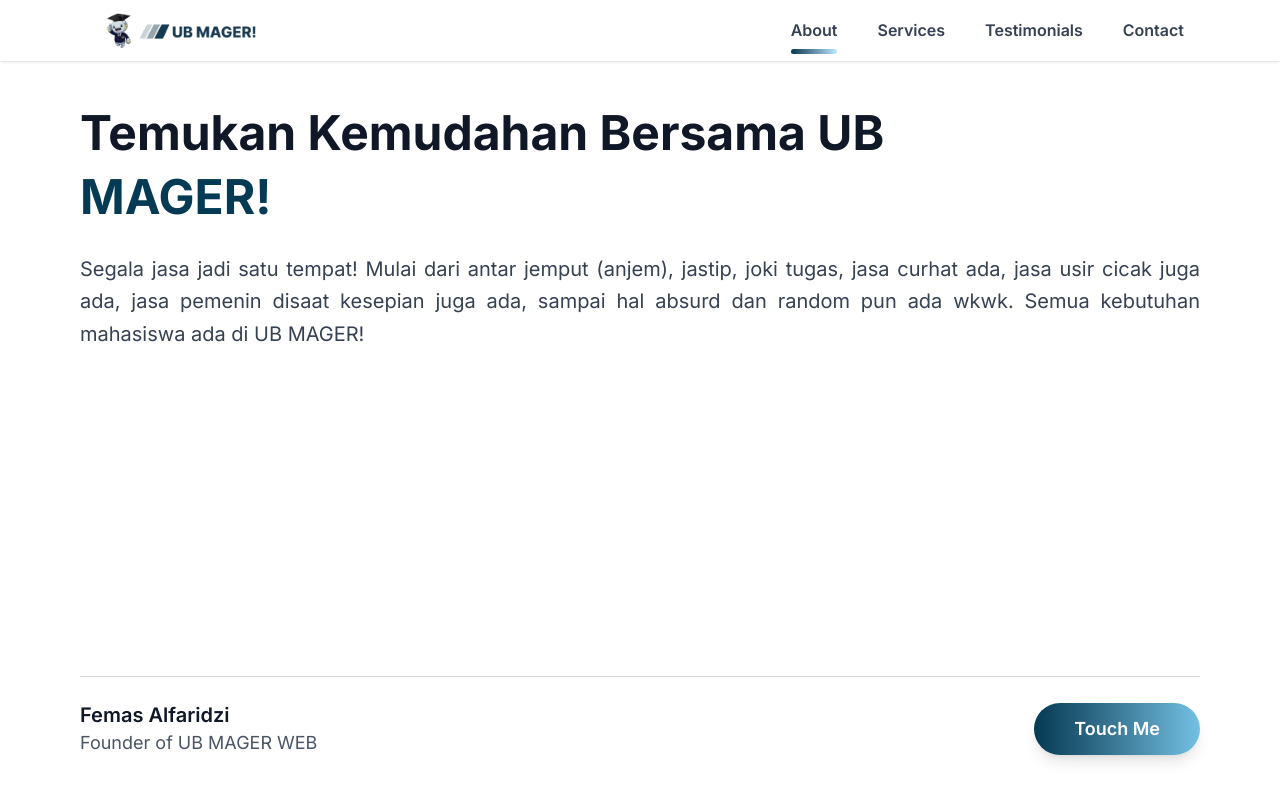
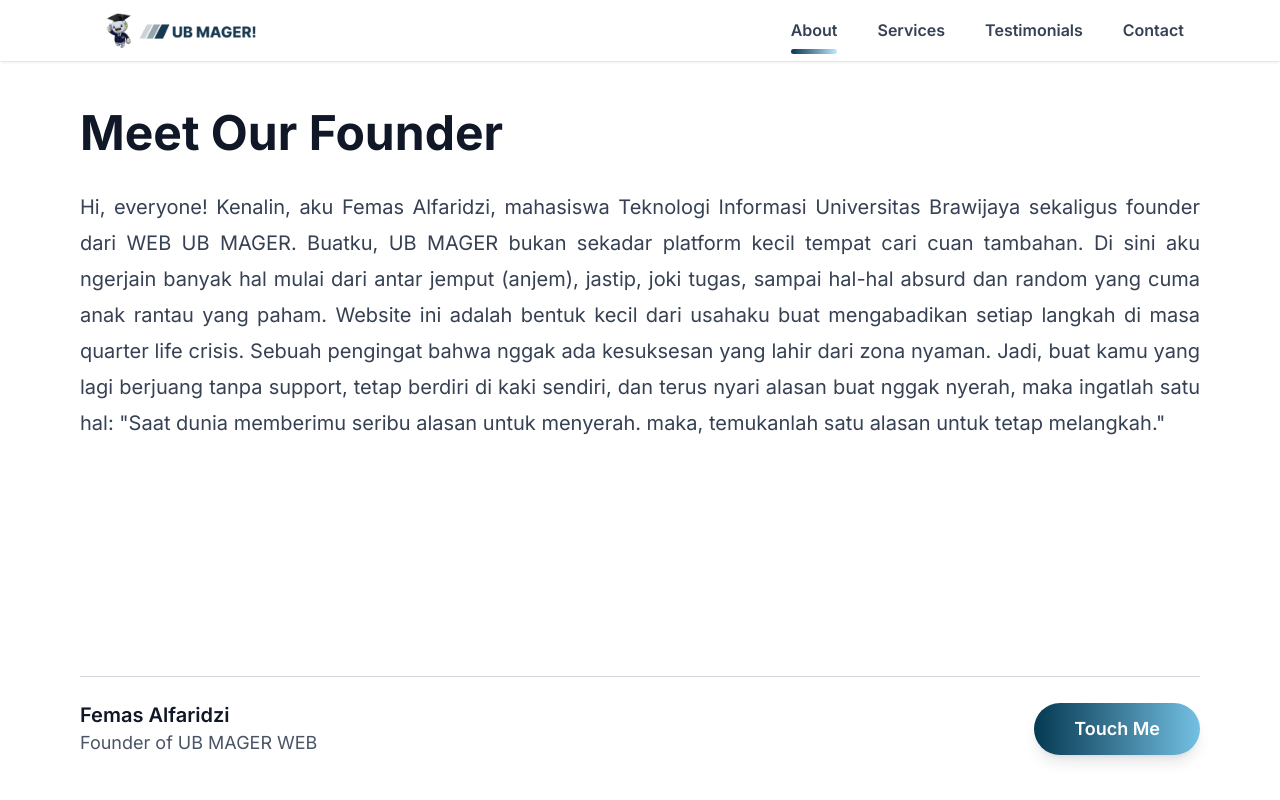
Before and after one commit to femas-alfaridzi/ub-mager, a Next.js app: page /about in a window 1280 px wide. Shown: the top 800 px of the page. Built offline with nearby package versions, Linux system fonts and the light colour scheme.

Commit message:
Revert about page to original version

```diff
--- a/src/app/about/page.tsx
+++ b/src/app/about/page.tsx
@@ -3,7 +3,13 @@
 import Link from "next/link";
 
 const AboutPage = () => {
-  const quoteText = `Segala jasa jadi satu tempat! Mulai dari antar jemput (anjem), jastip, joki tugas, jasa curhat ada, jasa usir cicak juga ada, jasa pemenin disaat kesepian juga ada, sampai hal absurd dan random pun ada wkwk. Semua kebutuhan mahasiswa ada di UB MAGER!`;
+  const quoteText = `Hi, everyone! Kenalin, aku Femas Alfaridzi, mahasiswa Teknologi Informasi Universitas Brawijaya sekaligus founder dari WEB UB MAGER. Buatku, UB MAGER bukan sekadar platform kecil tempat cari cuan tambahan.
+  Di sini aku ngerjain banyak hal mulai dari antar jemput (anjem), jastip, joki tugas, sampai hal-hal absurd dan random yang cuma anak rantau yang paham.
+  Website ini adalah bentuk kecil dari usahaku buat mengabadikan setiap langkah di masa quarter life crisis. Sebuah pengingat bahwa nggak ada kesuksesan yang lahir dari zona nyaman.
+Jadi, buat kamu yang lagi berjuang tanpa support, tetap berdiri di kaki sendiri, dan terus nyari alasan buat nggak nyerah,
+maka ingatlah satu hal:
+"Saat dunia memberimu seribu alasan untuk menyerah.
+maka, temukanlah satu alasan untuk tetap melangkah."`;
 
   return (
     <main className="min-h-screen bg-white">
@@ -12,19 +18,16 @@ const AboutPage = () => {
         <div className="flex-1 w-full max-w-7xl mx-auto px-6 sm:px-8 md:px-12 lg:px-16 xl:px-20 pt-12 pb-6 flex flex-col">
           {/* Header */}
           <div className="mb-8">
-            <h1 className="text-3xl md:text-4xl lg:text-5xl font-bold text-gray-900 text-center md:text-left mb-4">
-              Temukan Kemudahan Bersama UB
+            <h1 className="text-3xl md:text-4xl lg:text-5xl font-bold text-gray-900 text-center md:text-left">
+              Meet Our Founder
             </h1>
-            <h2 className="text-3xl md:text-4xl lg:text-5xl font-bold text-[#043A53] text-center md:text-left">
-              MAGER!
-            </h2>
           </div>
 
           {/* Quote Text - Flex-1 untuk push footer ke bawah */}
           <div className="flex-1 mb-8 min-h-[300px] md:min-h-0">
-            <p className="text-gray-700 text-base md:text-lg lg:text-xl leading-relaxed text-justify">
-              {quoteText}
-            </p>
+            <blockquote className="text-gray-700 text-base md:text-lg lg:text-xl leading-relaxed text-justify">
+              <span className="typewriter-text">{quoteText}</span>
+            </blockquote>
           </div>
 
           {/* Footer - Fixed at bottom */}
```
